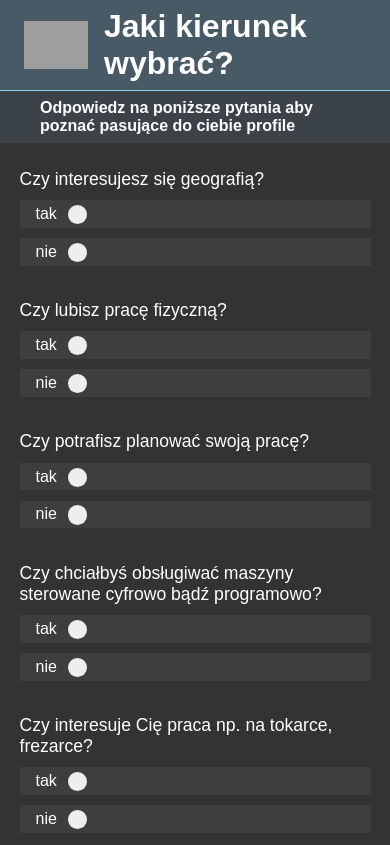
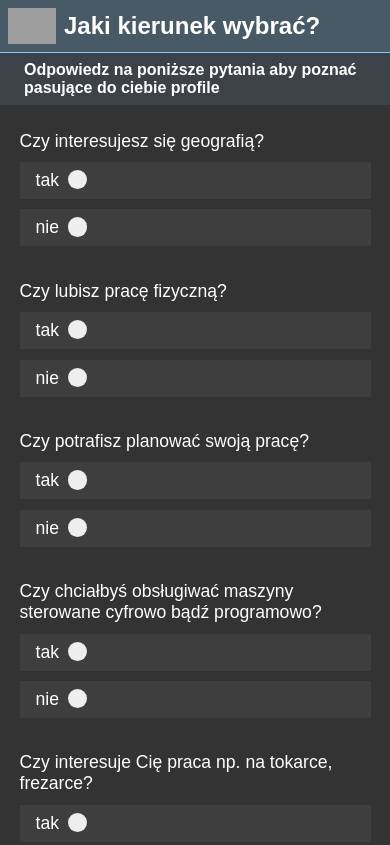
Before and after one commit to viventer/Jaki-profil-wybrac, a plain HTML site: page index.html in a window 390 px wide. Shown: the top 845 px of the page. Drawn offline with Linux system fonts and the light colour scheme; grey boxes are pictures that could not be loaded.

Commit message:
poprawa resp

```diff
--- a/css/main.css
+++ b/css/main.css
@@ -29,9 +29,9 @@ header {
   display: flex;
   align-items: center;
   justify-content: left;
-  gap: 1rem;
+  gap: 0.5rem;
   width: 100%;
-  font-weight: 700;
+  font-weight: 500;
   font-family: Arial;
   background-color: rgba(135, 206, 250, 0.25);
   border-bottom: 0.1rem solid rgba(135, 206, 250);
@@ -47,8 +47,17 @@ header > h1 {
   font-size: 2rem;
 }
 
-@media screen and (orientation: landscape) {
-  html {
-    font-size: 150%;
+@media (max-width: 500px) {
+  header {
+    padding: 0.5rem 0.5rem;
+  }
+
+  header > h1 {
+    font-size: 1.5rem;
+  }
+
+  header > img {
+    width: 3rem;
+    object-fit: contain;
   }
 }
--- a/css/pytania.css
+++ b/css/pytania.css
@@ -1,8 +1,6 @@
 .instrukcja {
   font-weight: bold;
   font-size: 1rem;
-  padding-left: 1rem;
-  padding-right: 1rem;
   background-color: rgba(135, 206, 250, 0.1);
 }
 
@@ -26,9 +24,9 @@
 
 .answer {
   margin-top: 0.3rem;
-  font-size: 1rem;
+  font-size: 1.1rem;
   background-color: #3e3e3e;
-  padding: 0.3rem 1rem;
+  padding: 0.5rem 1rem;
   margin-bottom: 0.65rem;
   position: relative;
 }
@@ -72,27 +70,27 @@
 }
 
 .submit-button:hover {
-  filter: brightness(0.8);
+  filter: brightness(1.5);
   cursor: pointer;
 }
 
 .submit-button:active {
-  filter: brightness(0.5);
+  filter: brightness(2);
 }
 
 .result-header {
   width: 100%;
-  background-color: lightskyblue;
+  background-color: rgba(135, 206, 250, 0.25);
   text-align: center;
   padding: 0.3rem;
-  color: black;
   font-weight: 700;
-  font-size: 1.5rem;
+  font-size: 1.2rem;
   display: none;
   margin: 0;
 }
 
 .result-profile {
+  margin: 1rem;
   font-size: 1.2rem;
   margin-left: 1.2rem;
 }
@@ -131,10 +129,16 @@
 }
 
 .answer .checkmark:after {
-  top: 0.35rem;
-  left: 0.35rem;
-  width: 0.5rem;
-  height: 0.5rem;
+  top: 0.3rem;
+  left: 0.3rem;
+  width: 0.6rem;
+  height: 0.6rem;
   border-radius: 50%;
   background: white;
 }
+
+@media (width: 500px) {
+  .instrukcja > p {
+    padding: 0.5rem 1rem;
+  }
+}
```
